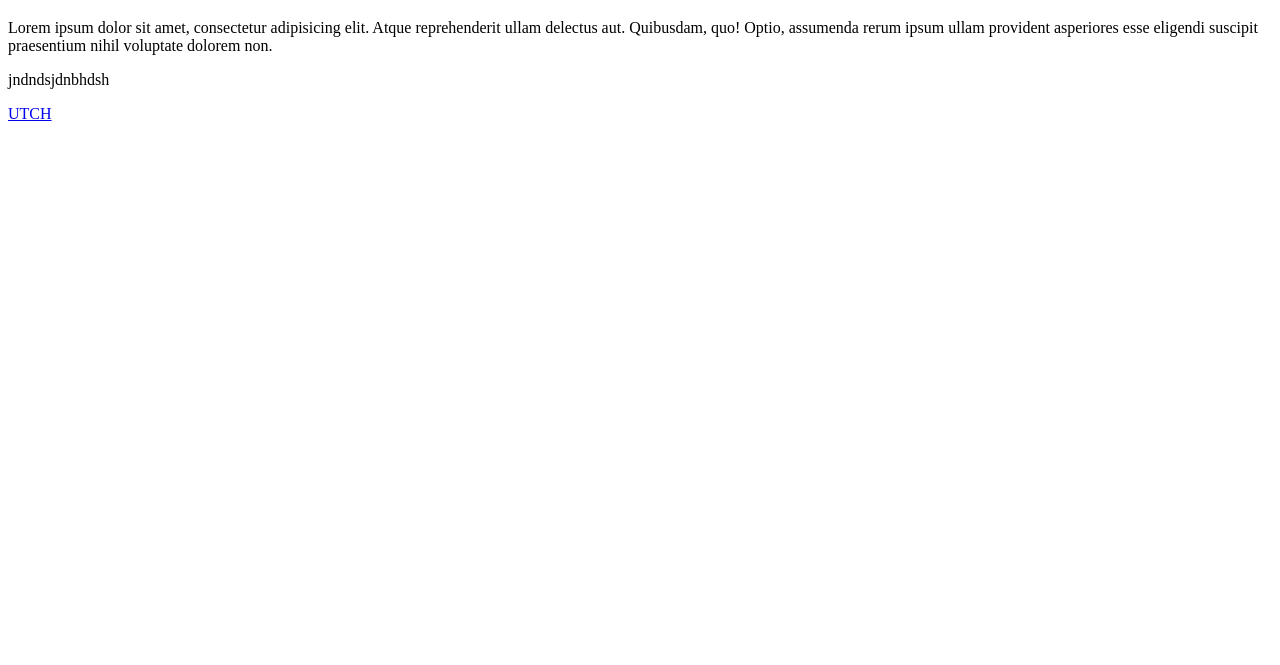
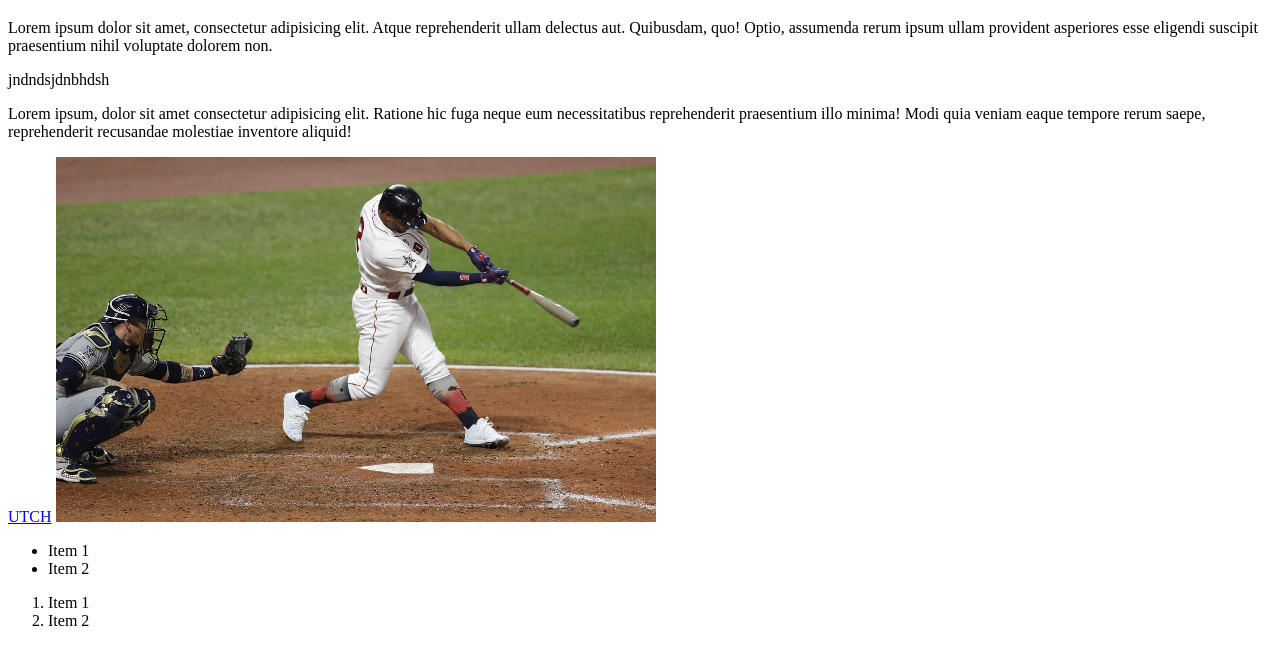
Before and after one commit to PamelaCardoza02/intro, a plain HTML site: page index.html in a window 1280 px wide. Shown: the part 61-726 px from the top of the page. Drawn offline with Linux system fonts and the light colour scheme.

Commit message:
Se agrego una lista y imagen de beisbol

```diff
--- a/index.html
+++ b/index.html
@@ -15,6 +15,32 @@
         <p>
             jndndsjdnbhdsh
         </p>
+
+        <p>Lorem ipsum, dolor sit amet consectetur adipisicing elit. Ratione hic fuga neque
+             eum necessitatibus reprehenderit praesentium illo minima! Modi
+            quia veniam eaque tempore rerum saepe, reprehenderit recusandae molestiae inventore aliquid!</p>
+
         <a href="https://www.utch.edu.mx">UTCH</a>
+        <img src="beis.jpg" alt="Beisol">
+
+        <ul>
+            <li>
+                Item 1
+            </li>
+            <li>
+                Item 2
+            </li>
+        </ul>
+
+        <ol>
+            <li>
+                Item 1
+            </li>
+            <li>
+                Item 2
+            </li>
+        </ol>
+
+
 </body>
 </html>
```
Also changed, not shown: beis.jpg (added).
